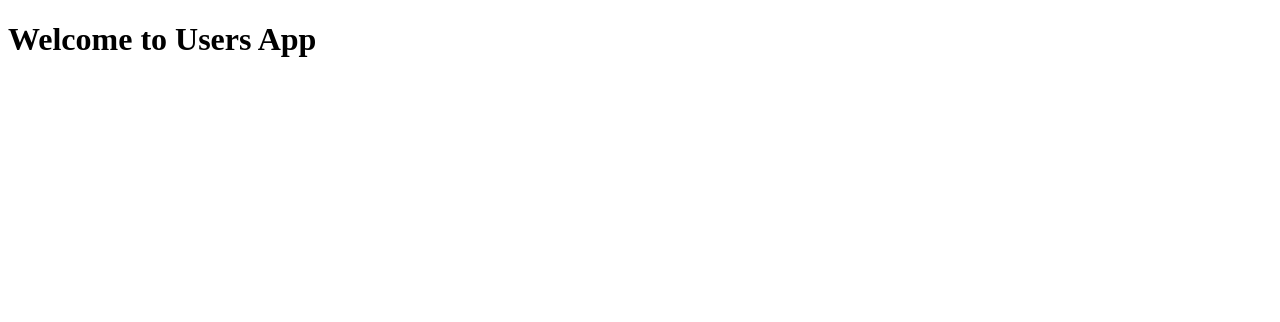
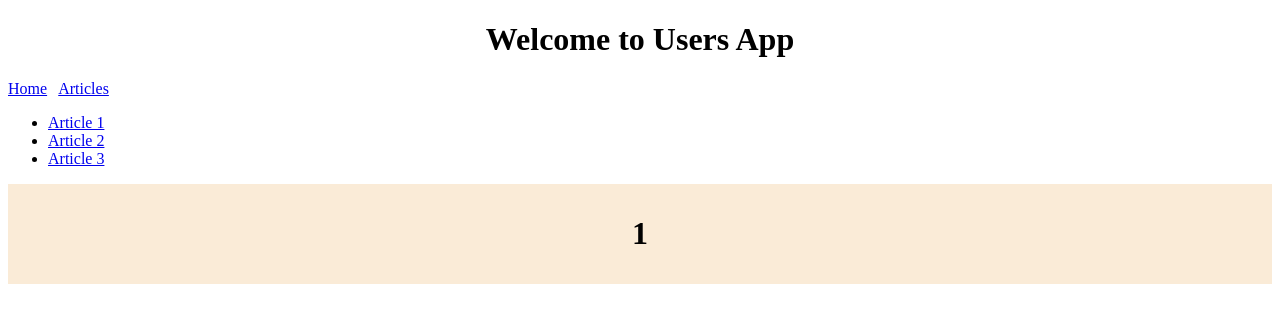
Before and after one commit to ozgursarikamis/angular-pro, an Angular app: page /articles/1 in a window 1280 px wide. Before the commit this address led to /#/. Shown: the top 322 px of the page. Built offline with nearby package versions, Linux system fonts and the light colour scheme.

Commit message:
nested route

```diff
--- a/src/app/app.component.html
+++ b/src/app/app.component.html
@@ -1,4 +1,5 @@
-
-<h1>Welcome to Users App</h1>
-
+<div style="text-align: center;">
+  <h1>Welcome to Users App</h1>
+</div>
+<a routerLink="/">Home</a> &nbsp; <a routerLink="/articles">Articles</a>
 <router-outlet></router-outlet>
--- a/src/app/app.module.ts
+++ b/src/app/app.module.ts
@@ -3,6 +3,8 @@ import { NgModule } from "@angular/core";
 
 import { AppRoutingModule } from "./app-routing.module";
 import { AppComponent } from "./app.component";
+
+import { ArticlesModule } from "./articles/articles.module";
 
 @NgModule({
   declarations: [
@@ -10,7 +12,8 @@ import { AppComponent } from "./app.component";
   ],
   imports: [
     BrowserModule,
-    AppRoutingModule
+    AppRoutingModule,
+    ArticlesModule
   ],
   providers: [],
   bootstrap: [AppComponent]
--- /dev/null
+++ b/src/app/articles/article-detail/article-detail.component.html
@@ -0,0 +1,3 @@
+<div style="text-align: center; padding: 10px; background-color: antiquewhite;">
+  <h1>{{ id }}</h1>
+</div>
--- /dev/null
+++ b/src/app/articles/article-detail/article-detail.component.ts
@@ -0,0 +1,27 @@
+import { Component, OnInit, OnDestroy } from '@angular/core';
+import { ActivatedRoute } from '@angular/router';
+import { Subscription } from 'rxjs';
+
+@Component({
+  selector: 'app-article-detail',
+  templateUrl: './article-detail.component.html',
+  styleUrls: ['./article-detail.component.scss']
+})
+export class ArticleDetailComponent implements OnInit, OnDestroy {
+
+  sub: Subscription;
+  id: number;
+
+  constructor(private route: ActivatedRoute) { }
+  ngOnDestroy(): void {
+    this.sub.unsubscribe();
+  }
+
+  ngOnInit() {
+    this.sub = this.route.params.subscribe(params => {
+      this.id = +params['id'];
+      console.log('this.id', this.id);
+    });
+  }
+
+}
--- /dev/null
+++ b/src/app/articles/articles.component.html
@@ -0,0 +1,14 @@
+<div>
+  <ul>
+    <li>
+      <a [routerLink]="1">Article 1</a>
+    </li>
+    <li>
+      <a [routerLink]="2">Article 2</a>
+    </li>
+    <li>
+      <a [routerLink]="3">Article 3</a>
+    </li>
+  </ul>
+</div>
+<router-outlet></router-outlet>
--- /dev/null
+++ b/src/app/articles/articles.component.ts
@@ -0,0 +1,15 @@
+import { Component, OnInit } from '@angular/core';
+
+@Component({
+  selector: 'app-articles',
+  templateUrl: './articles.component.html',
+  styleUrls: ['./articles.component.scss']
+})
+export class ArticlesComponent implements OnInit {
+
+  constructor() { }
+
+  ngOnInit() {
+  }
+
+}
```
Also changed, not shown: src/app/app-routing.module.ts (+9 -5 lines), src/app/articles/articles.module.ts (added, +17 -0 lines), src/app/models/article.ts (added, +19 -0 lines), src/app/articles/article-detail/article-detail.component.scss (added), src/app/articles/articles.component.scss (added), 1 other file (tests, documents, lock files or other folders).
